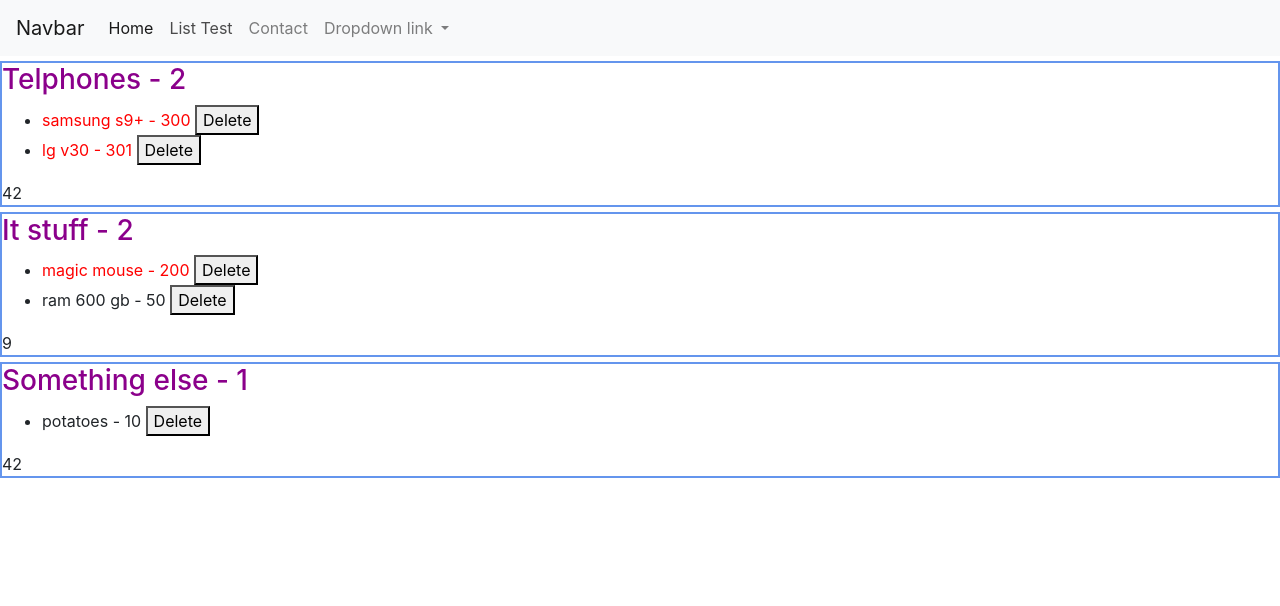
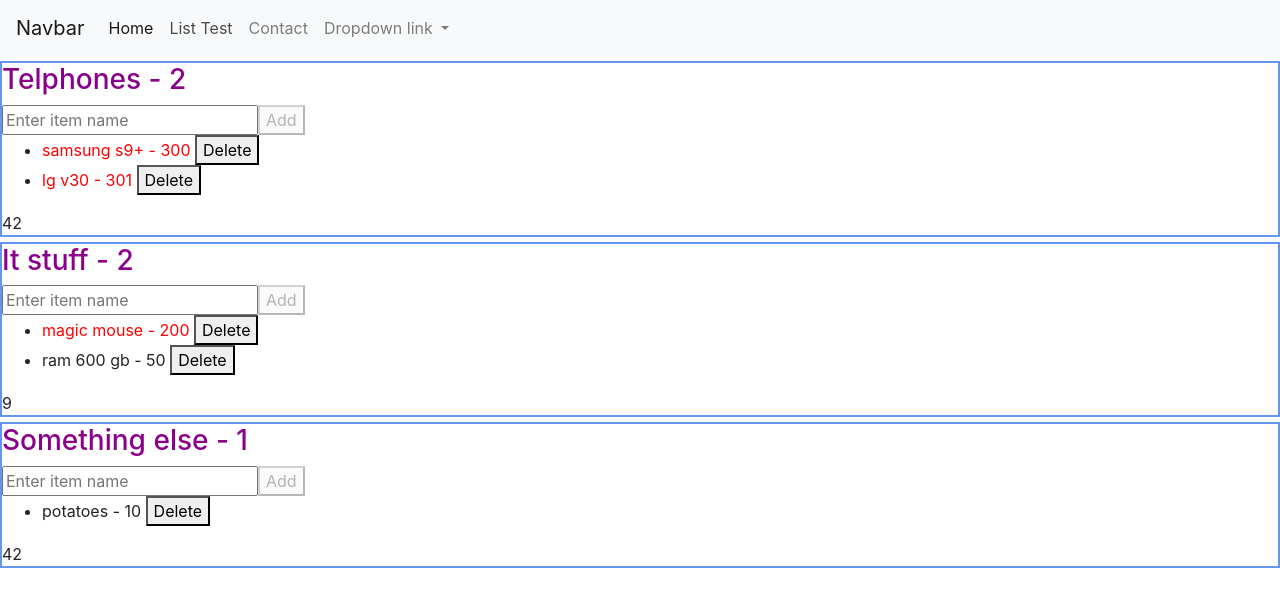
Before and after one commit to VadymKhoma/sda-demo-app-list, an Angular app: page / in a window 1280 px wide. Both pictures are taken after a click on the link "List Test". Shown: the top 606 px of the page. Built offline with nearby package versions, Linux system fonts and the light colour scheme.

Commit message:
Added List form

```diff
--- a/src/app/app.module.ts
+++ b/src/app/app.module.ts
@@ -10,6 +10,7 @@ import { ContactViewComponent } from './views/contact-view/contact-view.componen
 import { BlogViewComponent } from './views/blog-view/blog-view.component';
 import { NotFoundViewComponent } from './views/not-found-view/not-found-view.component';
 import { ViewService } from './services/view.service';
+import { ListInputComponent } from './components/list/list-input/list-input.component';
 
 
 @NgModule({
@@ -21,7 +22,8 @@ import { ViewService } from './services/view.service';
     ListViewComponent,
     ContactViewComponent,
     BlogViewComponent,
-    NotFoundViewComponent
+    NotFoundViewComponent,
+    ListInputComponent
   ],
   imports: [
     BrowserModule
--- /dev/null
+++ b/src/app/components/list/list-input/list-input.component.html
@@ -0,0 +1,8 @@
+<input #itemNameInput
+  (input)="checkButton()"
+placeholder="Enter item name">
+<button [disabled]="isSubmitButtonDisabled"
+        (click)="addItem(itemNameInput.value)">
+        Add
+</button>
+{{ itemNameInput.value }}
--- /dev/null
+++ b/src/app/components/list/list-input/list-input.component.ts
@@ -0,0 +1,26 @@
+import { Component, OnInit, ViewChild, ElementRef } from '@angular/core';
+
+@Component({
+  selector: 'app-list-input',
+  templateUrl: './list-input.component.html',
+  styleUrls: ['./list-input.component.css']
+})
+export class ListInputComponent implements OnInit {
+  @ViewChild('itemNameInput') public inputFromHtml: ElementRef;
+
+  public isSubmitButtonDisabled = true;
+  constructor() { }
+
+  ngOnInit() {
+  }
+
+  addItem(name: string): void {
+    console.log(name);
+  }
+
+  checkButton() {
+    this.isSubmitButtonDisabled = this.inputFromHtml.nativeElement.value.length === 0;
+  }
+
+
+}
--- a/src/app/components/list/list.component.html
+++ b/src/app/components/list/list.component.html
@@ -1,5 +1,6 @@
 <div *ngIf="shopingList.length > 0" class="list-component">
   <h3>{{ listName }} - {{ shopingList.length }}</h3>
+  <app-list-input></app-list-input>
   <ul>
     <li *ngFor="let element of shopingList">
       <span style="color: red" *ngIf="element.price > 100">
```
Also changed, not shown: src/app/components/list/list-input/list-input.component.css (added), 1 other file (tests, documents, lock files or other folders).
